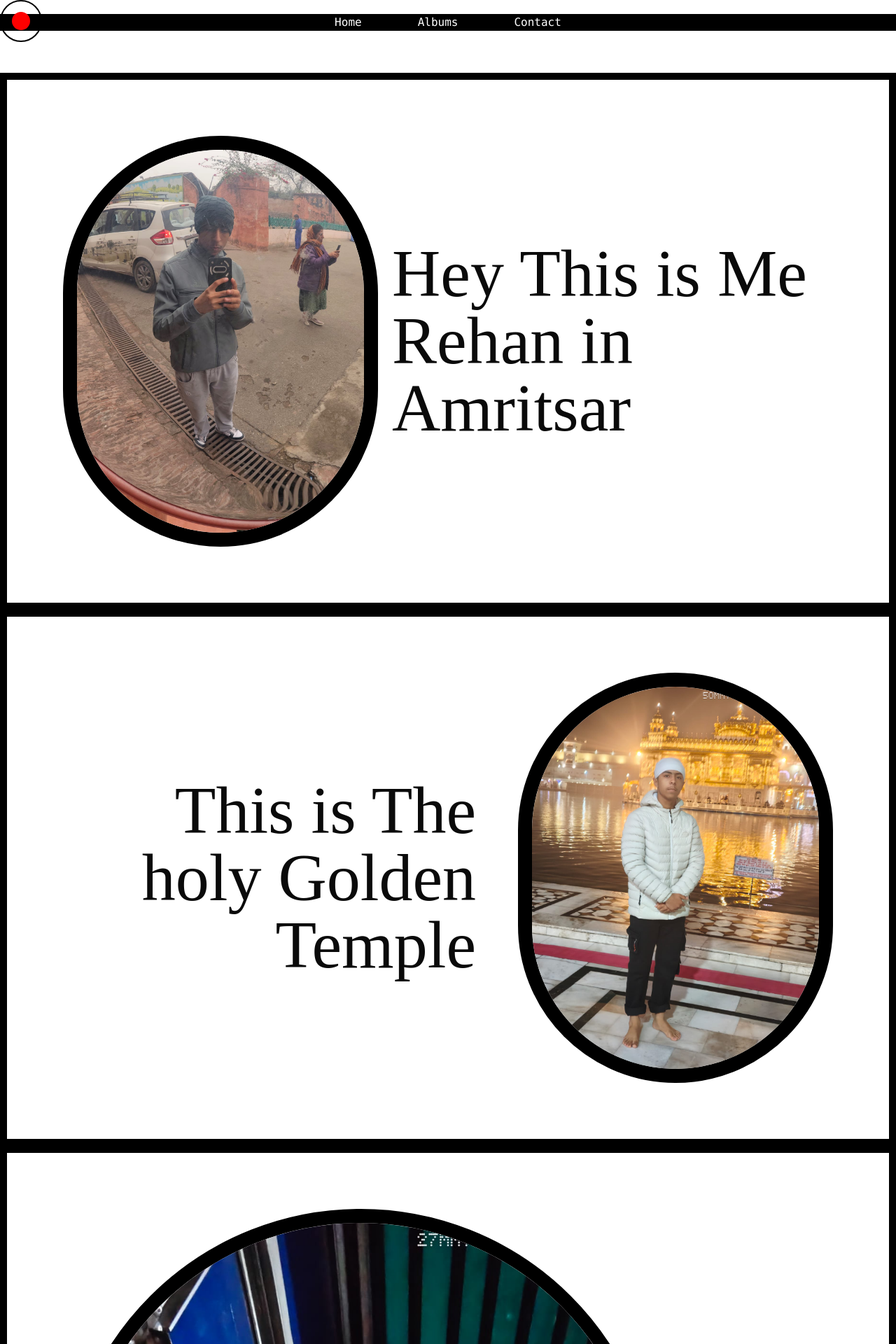
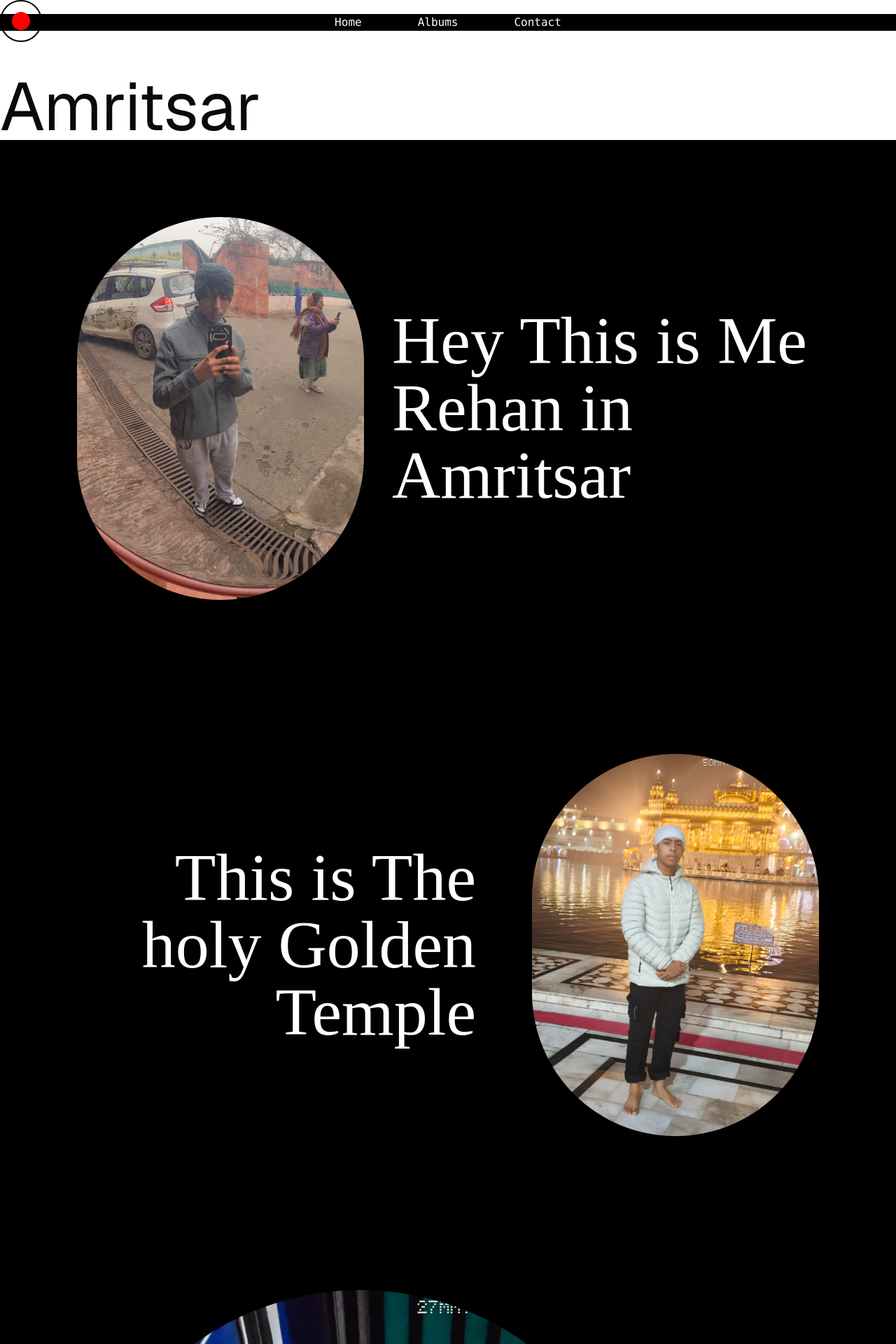
Before and after one commit to tharejarehan0-a11y/blogs, a Next.js app: page /albums/amritsar in a window 1280 px wide. Shown: the top 1920 px of the page at 70% size. Built offline with nearby package versions, Linux system fonts and the light colour scheme; a web font is replaced by a local one.

Commit message:
animated the amritsar album

```diff
--- a/app/albums/amritsar/page.jsx
+++ b/app/albums/amritsar/page.jsx
@@ -1,8 +1,17 @@
+"use client"
 import Cursor from '@/components/cursor'
 import Link from 'next/link'
 import Image from 'next/image'
+import { useState } from 'react'
 
-export default function amritsar(){
+export default function Amritsar(){
+    const [hovered,sethovered]= useState(false);
+    const [hovered2,sethovered2] = useState(false);
+    const [hovered3,sethovered3] = useState(false);
+    const [hovered4,sethovered4] = useState(false);
+    const [hovered5,sethovered5] = useState(false);
+    const [hovered6,sethovered6] = useState(false);
+    const [hovered7,sethovered7] = useState(false);
     return (
         <>
         <div>
@@ -14,49 +23,50 @@ export default function amritsar(){
             <Cursor />
         </div>
         <div className='flex flex-col justify-center '>
-            <div className="flex justify-start items-center p-20 border-black border-10">
+            <h1 className='text-8xl'>Amritsar</h1>
+            <div onMouseEnter={()=>{sethovered(true)}} onMouseLeave={()=>{sethovered(false)}} className={hovered ? "flex justify-start items-center p-20 border-black border-10 transition" : "flex justify-start items-center p-20 bg-black border-10 border-black text-white transition"}>
                 <Image src="/amritsar1.jpeg" alt="" height="400" width="450" className='rounded-full border-20 border-black'/>
                 <p className='font-fancy text-8xl pl-5'>
                     Hey This is Me Rehan in Amritsar
                 </p>
             </div>
-            <div className="flex justify-end items-center p-20 border-10 border-black">
+            <div onMouseEnter={()=>{sethovered2(true)}} onMouseLeave={()=>{sethovered2(false)}} className={hovered2 ? "flex justify-start items-center p-20 border-black border-10 transition" : "flex justify-start items-center p-20 bg-black border-10 border-black text-white transition"}>
                 <p className="font-fancy text-8xl pr-15 text-right">
                     This is The holy Golden Temple
                 </p>
                 <Image src="/amritsar2.jpeg" alt="" height="400" width="450" className='rounded-full border-20 border-black '/>
             </div>
-            <div className="flex justify-start items-center p-20 border-10 border-black">
+            <div onMouseEnter={()=>{sethovered3(true)}} onMouseLeave={()=>{sethovered3(false)}} className={hovered3 ? "flex justify-start items-center p-20 border-black border-10 transition" : "flex justify-start items-center p-20 bg-black border-10 border-black text-white transition"}>
                 <Image src="/amritsar3.jpeg" alt="" height="800" width="850" className="rounded-full border-20 border-black" />
                 <p className='font-fancy text-8xl pl-15 text-left'>
                     OOOO The Train Wohooo !!!
                 </p>
             </div>
-            <div className="flex justify-start items-center p-20 border-10 border-black">
+            <div  onMouseEnter={()=>{sethovered4(true)}} onMouseLeave={()=>{sethovered4(false)}} className={hovered4 ? "flex justify-start items-center p-20 border-black border-10 transition" : "flex justify-start items-center p-20 bg-black border-10 border-black text-white transition"}>
                 <p className='font-fancy text-8xl pr-15 text-right'>
                     Roaarr!! at the gobindgarh Fort
                 </p>
                 <Image src="/amritsar4.jpeg" alt="" height="800" width="850" className="rounded-full border-20 border-black"/>
             </div>
-            <div className="flex justify-end items-center p-20 border-10 border-black">
+            <div  onMouseEnter={()=>{sethovered5(true)}} onMouseLeave={()=>{sethovered5(false)}} className={hovered5 ? "flex justify-start items-center p-20 border-black border-10 transition" : "flex justify-start items-center p-20 bg-black border-10 border-black text-white transition"}>
                 <Image src="/amritsar5.jpeg" alt="" height="800" width="850" className="rounded-full border-20 border-black"/>
                 <p className="font-fancy text-8xl pl-15 text-left">
                     Ooo you saw my father :3
                 </p>
             </div>
-            <div className="flex justify-center items-center p-20 border-10 border-black">
+            <div  onMouseEnter={()=>{sethovered6(true)}} onMouseLeave={()=>{sethovered6(false)}} className={hovered6 ? "flex justify-start items-center p-20 border-black border-10 transition" : "flex justify-start items-center p-20 bg-black border-10 border-black text-white transition"}>
                 <p className="font-fancy text-8xl pr-15 text-right">
                     Grrr the same place :(
                 </p>
                 <Image src="/amritsar6.jpeg" alt="" height="800" width="850" className="rounded-full border-20 border-black"/>
             </div>
-            <div className="flex justify-start items-center p-20 border-10 border-black">
+            <div onMouseEnter={()=>{sethovered7(true)}} onMouseLeave={()=>{sethovered7(false)}} className={hovered7 ? "flex justify-start items-center p-20 border-black border-10 transition" : "flex justify-start items-center p-20 bg-black border-10 border-black text-white transition"}>
                 <Image src="/amritsar7.jpeg" alt="" height="800" width="850" className="rounded-full border-20 border-black"/>
                 <p className="font-fancy text-8xl pl-15 text-left">
                     My Brother !!!
                 </p>
             </div>
-            <div className="flex justify-end items-center p-20 border-10 border-black">
+            <div  onMouseEnter={()=>{sethovered3(true)}} onMouseLeave={()=>{sethovered3(false)}} className={hovered3 ? "flex justify-start items-center p-20 border-black border-10 transition" : "flex justify-start items-center p-20 bg-black border-10 border-black text-white transition"}>
                 <p className="font-fancy text-8xl pr-15 text-right">
                     We Going Back To HOME !!
                 </p>
--- a/app/globals.css
+++ b/app/globals.css
@@ -186,9 +186,12 @@ body{
   transition-duration:0.2s;
   transition-property:var(--radius);
   transition-timing-function:ease-out;
-  transition-behavior: var(--radius);
 }
 
 .shadower:active{
   box-shadow:rgb(65,65,55) 4px 4px 1px;
 }
+
+.transition{
+  transition: cubic-bezier(0.645, 0.045, 0.355, 1) 0.5s;
+}
```
